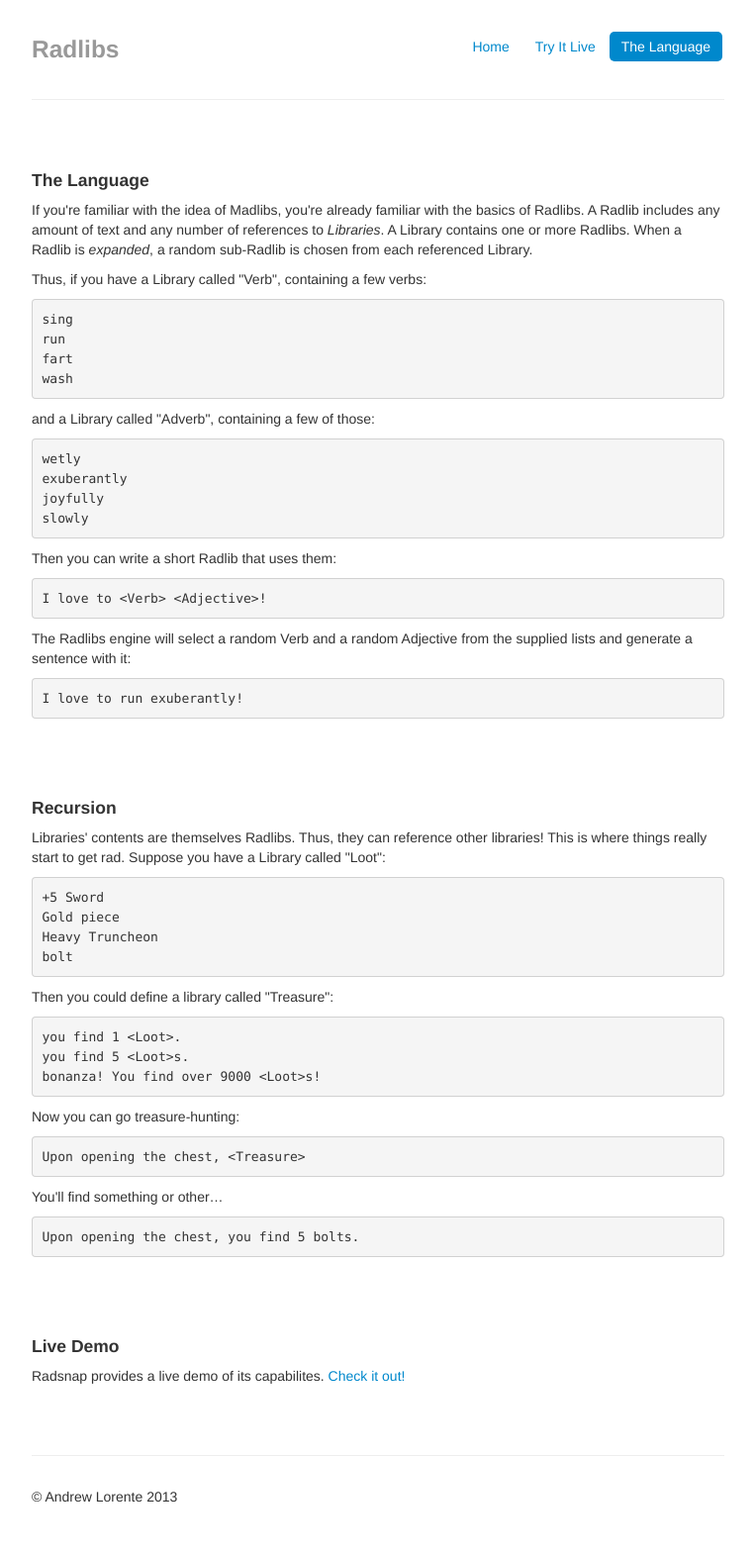
After one commit to ErinCall/radlibs, a Flask app: page /language/ in a window 1280 px wide. The commit adds this page. Shown: the whole page at 99% size, without its empty margins (258-1021 px from the left). Run offline with Flask 2, Linux system fonts and the light colour scheme.

Commit message:
Language description

```diff
--- a/radlibs/web/__init__.py
+++ b/radlibs/web/__init__.py
@@ -19,3 +19,13 @@ def after_request(response):
 @app.route('/')
 def index():
     return render_template('index.html.jinja')
+
+
+@app.route('/live_demo/')
+def live_demo():
+    return render_template('live_demo.html.jinja')
+
+
+@app.route('/language/')
+def language():
+    return render_template('language.html.jinja')
--- /dev/null
+++ b/radlibs/web/static/css/layout.css
@@ -0,0 +1,39 @@
+body {
+    padding-top: 20px;
+    padding-bottom: 40px;
+}
+
+/* Custom container */
+.container-narrow {
+    margin: 0 auto;
+    max-width: 700px;
+}
+.container-narrow > hr {
+    margin: 30px 0;
+}
+
+/* THE JUMBO TROOOOONNNNNN */
+.jumbotron {
+    margin: 60px 0;
+    text-align: center;
+}
+.jumbotron h1 {
+    font-size: 72px;
+    line-height: 1;
+}
+.jumbotron .btn {
+    font-size: 21px;
+    padding: 14px 24px;
+}
+.jumbotron input {
+    font-size: 15px;
+    width: 700px;
+}
+
+/* Supporting marketing content */
+.marketing {
+    margin: 60px 0;
+}
+.marketing p + h4 {
+    margin-top: 28px;
+}
--- /dev/null
+++ b/radlibs/web/templates/language.html.jinja
@@ -0,0 +1,54 @@
+{%extends 'layout.html.jinja'%}
+{% set active_page = 'language' %}
+{%block content%}
+    <div class="row-fluid marketing">
+        <div class="span12">
+            <h4>The Language</h4>
+            <p>If you're familiar with the idea of Madlibs, you're already familiar with the basics of Radlibs. A Radlib includes any amount of text and any number of references to <em>Libraries</em>. A Library contains one or more Radlibs. When a Radlib is <em>expanded</em>, a random sub-Radlib is chosen from each referenced Library.</p>
+            <p>Thus, if you have a Library called "Verb", containing a few verbs:</p>
+            <pre class="listing">
+sing
+run
+fart
+wash</pre>
+            <p>and a Library called "Adverb", containing a few of those:</p>
+            <pre class="listing">
+wetly
+exuberantly
+joyfully
+slowly</pre>
+            <p>Then you can write a short Radlib that uses them:</p>
+            <pre class="listing">I love to &lt;Verb&gt; &lt;Adjective&gt;!</pre>
+            <p>The Radlibs engine will select a random Verb and a random Adjective from the supplied lists and generate a sentence with it:</p>
+            <pre class="listing">I love to run exuberantly!</pre>
+        </div>
+    </div>
+    <div class="row-fluid marketing">
+        <div class="span12">
+            <h4>Recursion</h4>
+            <p>Libraries' contents are themselves Radlibs. Thus, they can reference other libraries! This is where things really start to get rad. Suppose you have a Library called "Loot":</p>
+            <pre class="listing">
++5 Sword
+Gold piece
+Heavy Truncheon
+bolt</pre>
+            <p>Then you could define a library called "Treasure":</p>
+            <pre class="listing">
+you find 1 &lt;Loot&gt;.
+you find 5 &lt;Loot&gt;s.
+bonanza! You find over 9000 &lt;Loot&gt;s!</pre>
+            <p>Now you can go treasure-hunting:</p>
+            <pre class="listing">
+Upon opening the chest, &lt;Treasure&gt;</pre>
+            <p>You'll find something or other&hellip;</p>
+            <pre class="listing">
+Upon opening the chest, you find 5 bolts.</pre>
+        </div>
+    </div>
+    <div class="row-fluid marketing">
+        <div class="span12">
+            <h4>Live Demo</h4>
+            <p>Radsnap provides a live demo of its capabilites. <a href="{{ url_for('live_demo') }}">Check it out!</a></p>
+        </div>
+    </div>
+{%endblock content%}
--- /dev/null
+++ b/radlibs/web/templates/layout.html.jinja
@@ -0,0 +1,55 @@
+<!DOCTYPE html>
+<html lang="en">
+<head>
+    <meta charset="utf-8">
+    <title>Radlibs</title>
+    <meta name="viewport" content="width=device-width, initial-scale=1.0">
+    <meta name="description" content="recursive turing-complete mad libs implementation">
+    <meta name="author" content="Andrew Lorente">
+
+    <link href="/static/css/bootstrap.min.css" rel="stylesheet">
+    <link href="/static/css/layout.css" rel="stylesheet">
+   </style>
+    <link href="/static/css/bootstrap-responsive.min.css" rel="stylesheet">
+
+    <!-- Fav and touch icons -->
+    <link rel="apple-touch-icon-precomposed" sizes="144x144" href="/static/ico/apple-touch-icon-144-precomposed.png">
+    <link rel="apple-touch-icon-precomposed" sizes="114x114" href="/static/ico/apple-touch-icon-114-precomposed.png">
+    <link rel="apple-touch-icon-precomposed" sizes="72x72" href="/static/ico/apple-touch-icon-72-precomposed.png">
+    <link rel="apple-touch-icon-precomposed" href="/static/ico/apple-touch-icon-57-precomposed.png">
+   <link rel="shortcut icon" href="/static/ico/favicon.png">
+  </head>
+
+<body>
+    <div class="container-narrow">
+        <div class="masthead">
+            <ul class="nav nav-pills pull-right">
+                {% set nav_bar = [
+                    ('index', 'Home'),
+                    ('live_demo', 'Try It Live'),
+                    ('language', 'The Language'),
+                ] %}
+                {% for id, text in nav_bar %}
+                    <li {% if active_page == id %}class="active"{% endif %}>
+                        <a href="{{ url_for(id) }}">{{ text }}</a>
+                    </li>
+                {% endfor %}
+            </ul>
+            <h3 class="muted">Radlibs</h3>
+        </div>
+
+        <hr>
+
+        {%block content%}{%endblock content%}
+
+        <hr>
+
+        <div class="footer">
+            <p>&copy; Andrew Lorente 2013</p>
+        </div>
+
+    </div> <!-- /container -->
+    <script src="/static/js/jquery.min.js"></script>
+    <script src="/static/js/bootstrap.min.js"></script>
+</body>
+</html>
```
Also changed, not shown: radlibs/web/templates/index.html.jinja (+5 -86 lines).
